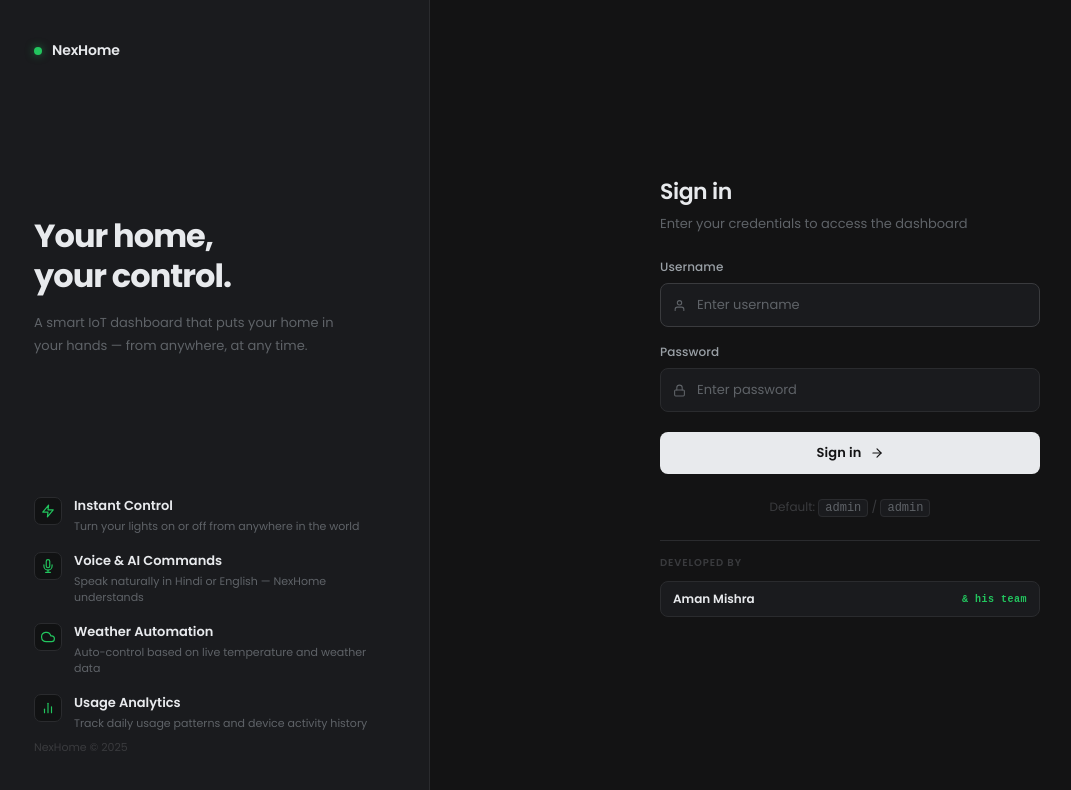
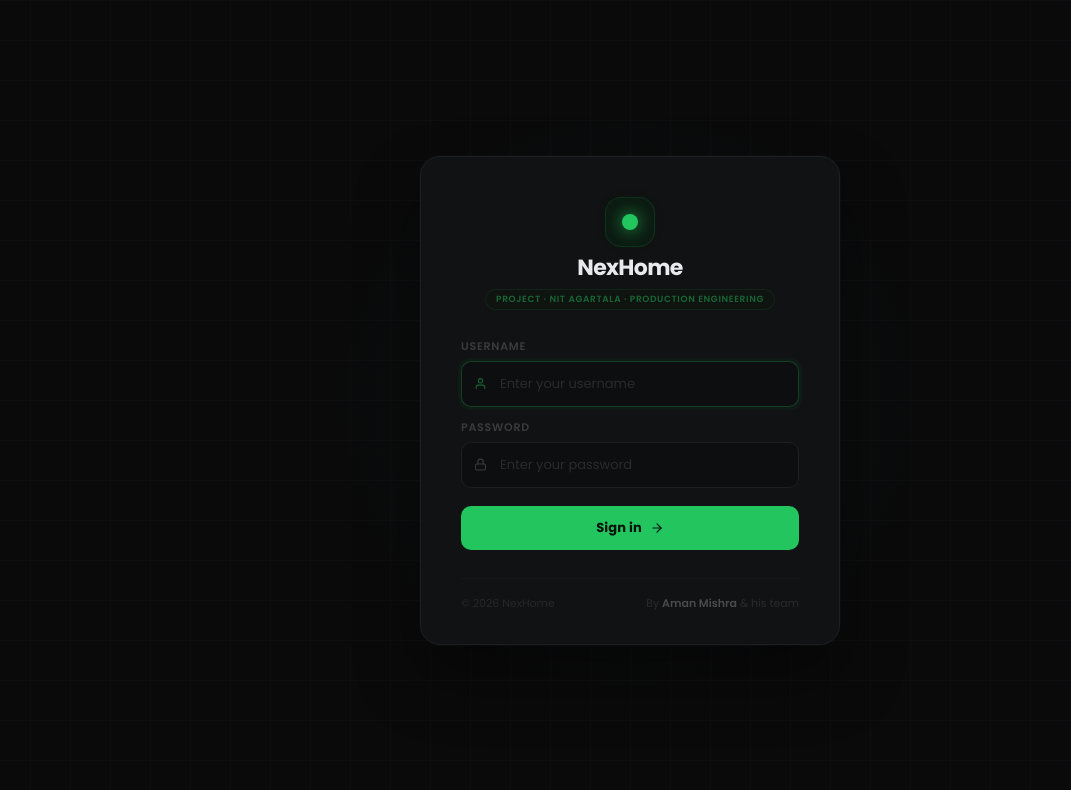
Before and after one commit to amanmishra-devops/iot-dashboard, a React (Create React App) app: page / in a window 1280 px wide. Shown: the top 790 px of the page, without its empty margins (10-1081 px from the left). Built offline with nearby package versions, Linux system fonts and the light colour scheme.

Commit message:
committed

```diff
--- a/src/components/Login.jsx
+++ b/src/components/Login.jsx
@@ -1,15 +1,8 @@
 import React, { useState } from 'react';
 import axios from 'axios';
-import { FiUser, FiLock, FiArrowRight, FiAlertCircle, FiClock, FiZap, FiCloud, FiMic, FiBarChart2 } from 'react-icons/fi';
+import { FiUser, FiLock, FiArrowRight, FiAlertCircle, FiClock } from 'react-icons/fi';
 import '../styles/Login.css';
 import API_URL from '../config';
-
-const FEATURES = [
-  { icon: FiZap,      title: 'Instant Control',      desc: 'Turn your lights on or off from anywhere in the world' },
-  { icon: FiMic,      title: 'Voice & AI Commands',  desc: 'Speak naturally in Hindi or English — NexHome understands' },
-  { icon: FiCloud,    title: 'Weather Automation',   desc: 'Auto-control based on live temperature and weather data' },
-  { icon: FiBarChart2,title: 'Usage Analytics',      desc: 'Track daily usage patterns and device activity history' },
-];
 
 export default function Login({ onLoginSuccess, sessionExpired }) {
   const [username, setUsername] = useState('');
@@ -36,41 +29,24 @@ export default function Login({ onLoginSuccess, sessionExpired }) {
 
   return (
     <div className="login-root">
-      {/* Left panel */}
-      <div className="login-left">
+      <div className="login-card">
+
+        {/* Brand */}
         <div className="login-brand">
+          <div className="login-brand-icon">
             <div className="login-brand-dot" />
-          <span className="login-brand-name">NexHome</span>
+          </div>
+          <div className="login-brand-name">NexHome</div>
+          <div className="login-brand-badge">PROJECT · NIT AGARTALA · PRODUCTION ENGINEERING</div>
         </div>
 
-        <div className="login-tagline">
-          <h2>Your home,<br />your control.</h2>
-          <p>A smart IoT dashboard that puts your home in your hands — from anywhere, at any time.</p>
-        </div>
+        {/* Section heading */}
+        {/* <div className="login-section-title">
+          <h2>Sign in to your account</h2>
+          <p>Enter your credentials to continue</p>
+        </div> */}
 
-        <div className="login-features">
-          {FEATURES.map(({ icon: Icon, title, desc }) => (
-            <div key={title} className="login-feature-item">
-              <div className="login-feature-icon"><Icon size={14} /></div>
-              <div>
-                <p className="login-feature-title">{title}</p>
-                <p className="login-feature-desc">{desc}</p>
-              </div>
-            </div>
-          ))}
-        </div>
-
-        <p className="login-credit">NexHome &copy; 2025</p>
-      </div>
-
-      {/* Right panel */}
-      <div className="login-right">
-        <div className="login-card">
-          <div className="login-card-header">
-            <h1>Sign in</h1>
-            <p>Enter your credentials to access the dashboard</p>
-          </div>
-
+        {/* Notices */}
         {sessionExpired && !error && (
           <div className="login-notice expired">
             <FiClock size={13} />
@@ -78,13 +54,20 @@ export default function Login({ onLoginSuccess, sessionExpired }) {
           </div>
         )}
 
-          <form onSubmit={handleLogin}>
+        {/* Form */}
+        <form className="login-form" onSubmit={handleLogin}>
           <div className="login-field">
             <label>Username</label>
             <div className="input-wrap">
               <FiUser size={13} className="input-icon" />
-                <input type="text" placeholder="Enter username" value={username}
-                  onChange={(e) => setUsername(e.target.value)} required autoFocus />
+              <input
+                type="text"
+                placeholder="Enter your username"
+                value={username}
+                onChange={(e) => setUsername(e.target.value)}
+                required
+                autoFocus
+              />
             </div>
           </div>
 
@@ -92,8 +75,13 @@ export default function Login({ onLoginSuccess, sessionExpired }) {
             <label>Password</label>
             <div className="input-wrap">
               <FiLock size={13} className="input-icon" />
-                <input type="password" placeholder="Enter password" value={password}
-                  onChange={(e) => setPassword(e.target.value)} required />
+              <input
+                type="password"
+                placeholder="Enter your password"
+                value={password}
+                onChange={(e) => setPassword(e.target.value)}
+                required
+              />
             </div>
           </div>
 
@@ -104,20 +92,19 @@ export default function Login({ onLoginSuccess, sessionExpired }) {
           )}
 
           <button type="submit" className="login-btn" disabled={loading}>
-              {loading ? <span className="login-spinner" /> : <><span>Sign in</span><FiArrowRight size={14} /></>}
+            {loading
+              ? <span className="login-spinner" />
+              : <><span>Sign in</span><FiArrowRight size={14} /></>
+            }
           </button>
         </form>
 
-          <p className="login-hint">Default: <code>admin</code> / <code>admin</code></p>
+        {/* Footer */}
+        <div className="login-footer">
+          <span className="login-footer-year">© 2026 NexHome</span>
+          <span className="login-footer-credit">By <span>Aman Mishra</span> &amp; his team</span>
+        </div>
 
-          <div className="login-footer">
-            <p className="login-footer-title">Developed by</p>
-            <div className="login-team-lead">
-              <span className="team-name">Aman Mishra</span>
-              <span className="team-enr">&amp; his team</span>
-            </div>
-          </div>
-        </div>
       </div>
     </div>
   );
--- a/src/styles/Login.css
+++ b/src/styles/Login.css
@@ -1,163 +1,148 @@
-/* ── Root Layout ── */
+/* ── Root ── */
 .login-root {
   min-height: 100vh;
   display: flex;
-  background: #131314;
+  align-items: center;
+  justify-content: center;
+  background: #0a0a0b;
+  position: relative;
+  overflow: hidden;
+  font-family: 'Poppins', sans-serif;
 }
 
-/* ── Left Panel ── */
-.login-left {
-  width: 440px;
-  flex-shrink: 0;
-  background: #1a1b1e;
-  border-right: 1px solid #2a2b2e;
+.login-root::before {
+  content: '';
+  position: absolute;
+  inset: 0;
+  background-image:
+    linear-gradient(#1a1b1e44 1px, transparent 1px),
+    linear-gradient(90deg, #1a1b1e44 1px, transparent 1px);
+  background-size: 40px 40px;
+  pointer-events: none;
+}
+
+.login-root::after {
+  content: '';
+  position: absolute;
+  width: 600px;
+  height: 600px;
+  background: radial-gradient(circle, #22c55e0d 0%, transparent 70%);
+  top: 50%;
+  left: 50%;
+  transform: translate(-50%, -50%);
+  pointer-events: none;
+}
+
+/* ── Card ── */
+.login-card {
+  position: relative;
+  z-index: 1;
+  width: 100%;
+  max-width: 420px;
+  background: #111213;
+  border: 1px solid #1e1f23;
+  border-radius: 20px;
+  padding: 40px 40px 32px;
+  box-shadow: 0 0 0 1px #22c55e08, 0 32px 64px #00000066;
   display: flex;
   flex-direction: column;
-  justify-content: space-between;
-  padding: 40px 44px 44px;
+  gap: 28px;
+  margin: 24px;
 }
 
+/* ── Brand ── */
 .login-brand {
   display: flex;
+  flex-direction: column;
   align-items: center;
   gap: 10px;
+  text-align: center;
+}
+
+.login-brand-icon {
+  width: 50px;
+  height: 50px;
+  background: #0d1a12;
+  border: 1px solid #22c55e22;
+  border-radius: 16px;
+  display: flex;
+  align-items: center;
+  justify-content: center;
 }
 
 .login-brand-dot {
-  width: 8px; height: 8px;
+  width: 16px;
+  height: 16px;
   background: #22c55e;
   border-radius: 50%;
-  box-shadow: 0 0 8px #22c55e88;
+  box-shadow: 0 0 12px #22c55e99;
+  animation: pulse-dot 2.4s ease-in-out infinite;
+}
+
+@keyframes pulse-dot {
+  0%, 100% { box-shadow: 0 0 10px #22c55e88, 0 0 20px #22c55e33; }
+  50%       { box-shadow: 0 0 18px #22c55ecc, 0 0 36px #22c55e66; }
 }
 
 .login-brand-name {
-  font-size: 14px;
-  font-weight: 600;
+  font-size: 22px;
+  font-weight: 700;
   color: #e8eaed;
-  letter-spacing: -0.01em;
+  letter-spacing: -0.03em;
+  line-height: 1;
 }
 
-.login-tagline {
-  flex: 1;
+.login-brand-badge {
+  font-size: 9px;
+  font-weight: 600;
+  color: #22c55e77;
+  letter-spacing: 0.07em;
+  background: #0d1a1244;
+  border: 1px solid #22c55e18;
+  border-radius: 20px;
+  padding: 3px 10px;
+  white-space: nowrap;
+}
+
+/* ── Section title ── */
+.login-section-title {
+  text-align: center;
+  margin: -10px 0 -10px;
+}
+
+.login-section-title h2 {
+  font-size: 16px;
+  font-weight: 600;
+  color: #c8ccd4;
+  letter-spacing: -0.02em;
+  margin: 0 0 4px;
+}
+
+.login-section-title p {
+  font-size: 12px;
+  color: #3a3b3e;
+  margin: 0;
+}
+
+/* ── Form ── */
+.login-form {
   display: flex;
   flex-direction: column;
-  justify-content: center;
-  padding: 48px 0 32px;
-}
-
-.login-tagline h2 {
-  font-size: 32px;
-  font-weight: 700;
-  color: #e8eaed;
-  line-height: 1.25;
-  letter-spacing: -0.03em;
-  margin-bottom: 16px;
-}
-
-.login-tagline p {
-  font-size: 13px;
-  color: #5f6368;
-  line-height: 1.7;
-  max-width: 320px;
-}
-
-.login-features {
-  display: flex;
-  flex-direction: column;
-  gap: 16px;
-}
-
-.login-feature-item {
-  display: flex;
-  align-items: flex-start;
   gap: 12px;
-}
-
-.login-feature-icon {
-  width: 28px;
-  height: 28px;
-  background: #111213;
-  border: 1px solid #2a2b2e;
-  border-radius: 7px;
-  display: flex;
-  align-items: center;
-  justify-content: center;
-  color: #22c55e;
-  flex-shrink: 0;
-  margin-top: 1px;
-}
-
-.login-feature-title {
-  font-size: 13px;
-  font-weight: 600;
-  color: #e8eaed;
-  margin-bottom: 2px;
-}
-
-.login-feature-desc {
-  font-size: 11px;
-  color: #5f6368;
-  line-height: 1.5;
-}
-
-.login-credit {
-  font-size: 11px;
-  color: #3a3b3e;
-  margin-top: 8px;
-}
-.login-credit span {
-  color: #5f6368;
-  font-weight: 600;
-}
-
-/* ── Right Panel ── */
-.login-right {
-  flex: 1;
-  display: flex;
-  align-items: center;
-  justify-content: center;
-  padding: 40px 24px;
-}
-
-.login-card {
-  width: 100%;
-  max-width: 380px;
-  display: flex;
-  flex-direction: column;
-  gap: 24px;
-}
-
-.login-card-header h1 {
-  font-size: 22px;
-  font-weight: 600;
-  color: #e8eaed;
-  letter-spacing: -0.02em;
-  margin-bottom: 6px;
-}
-
-.login-card-header p {
-  font-size: 13px;
-  color: #5f6368;
-}
-
-/* ── Form Fields ── */
-.login-card form {
-  display: flex;
-  flex-direction: column;
-  gap: 16px;
 }
 
 .login-field {
   display: flex;
   flex-direction: column;
-  gap: 7px;
+  gap: 6px;
 }
 
 .login-field label {
-  font-size: 12px;
-  font-weight: 500;
-  color: #9aa0a6;
-  letter-spacing: 0.01em;
+  font-size: 11px;
+  font-weight: 600;
+  color: #3a3b3e;
+  letter-spacing: 0.07em;
+  text-transform: uppercase;
 }
 
 .input-wrap {
@@ -169,24 +154,31 @@
 .input-icon {
   position: absolute;
   left: 13px;
-  color: #5f6368;
+  color: #3a3b3e;
   pointer-events: none;
+  transition: color 0.15s;
 }
 
-.login-card input {
+.login-field:focus-within .input-icon { color: #22c55e77; }
+
+.login-form input {
   width: 100%;
-  padding: 11px 14px 11px 36px;
-  background: #1a1b1e;
-  border: 1px solid #2a2b2e;
-  border-radius: 8px;
+  padding: 12px 14px 12px 38px;
+  background: #0d0e10;
+  border: 1px solid #1e1f23;
+  border-radius: 10px;
   color: #e8eaed;
   font-size: 13px;
   font-family: 'Poppins', sans-serif;
   outline: none;
-  transition: border-color 0.15s;
+  transition: border-color 0.15s, box-shadow 0.15s;
+  box-sizing: border-box;
 }
-.login-card input::placeholder { color: #5f6368; }
-.login-card input:focus { border-color: #3a3b3e; }
+.login-form input::placeholder { color: #2a2b2e; }
+.login-form input:focus {
+  border-color: #22c55e44;
+  box-shadow: 0 0 0 3px #22c55e0c;
+}
 
 /* ── Notices ── */
 .login-notice {
@@ -195,148 +187,78 @@
   gap: 8px;
   font-size: 12px;
   font-weight: 500;
-  padding: 10px 14px;
-  border-radius: 8px;
+  padding: 10px 13px;
+  border-radius: 9px;
+}
+.login-notice.error {
+  color: #ef4444;
+  background: #180808;
+  border: 1px solid #2a1010;
+}
+.login-notice.expired {
+  color: #f59e0b;
+  background: #181200;
+  border: 1px solid #2a1e00;
 }
 
-.login-notice.error {
-  color: #ef4444;
-  background: #1f0a0a;
-  border: 1px solid #3a1515;
-}
-
-.login-notice.expired {
-  color: #f59e0b;
-  background: #1a1500;
-  border: 1px solid #3a2e00;
-}
-
-/* ── Submit Button ── */
+/* ── Button ── */
 .login-btn {
-  margin-top: 4px;
-  padding: 11px 16px;
-  background: #e8eaed;
-  color: #131314;
+  padding: 12px 16px;
+  margin-top: 6px;
+  background: #22c55e;
+  color: #071309;
   border: none;
-  border-radius: 8px;
+  border-radius: 10px;
   font-size: 13px;
-  font-weight: 600;
+  font-weight: 700;
   font-family: 'Poppins', sans-serif;
   cursor: pointer;
-  transition: background 0.15s, opacity 0.15s;
+  transition: background 0.15s, box-shadow 0.15s, opacity 0.15s;
   display: flex;
   align-items: center;
   justify-content: center;
   gap: 8px;
   letter-spacing: 0.01em;
 }
-.login-btn:hover:not(:disabled) { background: #fff; }
-.login-btn:disabled { opacity: 0.4; cursor: not-allowed; }
+.login-btn:hover:not(:disabled) {
+  background: #16a34a;
+  box-shadow: 0 4px 24px #22c55e2a;
+}
+.login-btn:disabled { opacity: 0.35; cursor: not-allowed; }
 
 .login-spinner {
   width: 14px; height: 14px;
-  border: 2px solid #33333388;
-  border-top-color: #333;
+  border: 2px solid #07130966;
+  border-top-color: #071309;
   border-radius: 50%;
   animation: spin 0.7s linear infinite;
 }
 @keyframes spin { to { transform: rotate(360deg); } }
 
-/* ── Hint ── */
-.login-hint {
-  font-size: 12px;
-  color: #3a3b3e;
-  text-align: center;
-}
-.login-hint code {
-  color: #5f6368;
-  background: #1a1b1e;
-  border: 1px solid #2a2b2e;
-  border-radius: 4px;
-  padding: 1px 6px;
-  font-family: monospace;
-}
-
-/* ── Footer / Team ── */
+/* ── Footer ── */
 .login-footer {
-  border-top: 1px solid #2a2b2e;
-  padding-top: 14px;
-}
-
-.login-footer-title {
-  font-size: 10px;
-  font-weight: 600;
-  color: #3a3b3e;
-  text-transform: uppercase;
-  letter-spacing: 0.09em;
-  margin-bottom: 10px;
-}
-
-/* Lead row — full width */
-.login-team-lead {
   display: flex;
   align-items: center;
   justify-content: space-between;
-  background: #1a1b1e;
-  border: 1px solid #2a2b2e;
-  border-radius: 8px;
-  padding: 8px 12px;
-  margin-bottom: 8px;
+  padding-top: 16px;
+  border-top: 1px solid #161718;
 }
 
-.login-team-lead .team-name {
-  font-size: 12px;
-  font-weight: 600;
-  color: #e8eaed;
+.login-footer-year {
+  font-size: 11px;
+  color: #272829;
 }
 
-.login-team-lead .team-enr {
-  font-size: 10px;
-  color: #22c55e;
-  font-family: monospace;
+.login-footer-credit {
+  font-size: 11px;
+  color: #2a2b2e;
+}
+.login-footer-credit span {
+  color: #4a4b4e;
   font-weight: 600;
-  letter-spacing: 0.05em;
-}
-
-/* 2-col grid for rest */
-.login-team-grid {
-  display: grid;
-  grid-template-columns: 1fr 1fr;
-  gap: 6px;
-}
-
-.team-member {
-  display: flex;
-  flex-direction: column;
-  gap: 2px;
-  background: #111213;
-  border: 1px solid #222327;
-  border-radius: 7px;
-  padding: 8px 10px;
-}
-
-.team-member .team-name {
-  font-size: 11px;
-  font-weight: 500;
-  color: #9aa0a6;
-}
-
-.team-member .team-enr {
-  font-size: 10px;
-  color: #3a3b3e;
-  font-family: monospace;
-  letter-spacing: 0.04em;
 }
 
 /* ── Responsive ── */
-@media (max-width: 768px) {
-  .login-root { flex-direction: column; }
-  .login-left {
-    width: 100%;
-    padding: 28px 24px;
-    border-right: none;
-    border-bottom: 1px solid #2a2b2e;
-  }
-  .login-tagline h2 { font-size: 24px; }
-  .login-tagline { padding: 24px 0 20px; }
+@media (max-width: 480px) {
+  .login-card { padding: 32px 24px 24px; margin: 16px; }
 }
```
Lines whose indentation alone changed are shown as unchanged.
